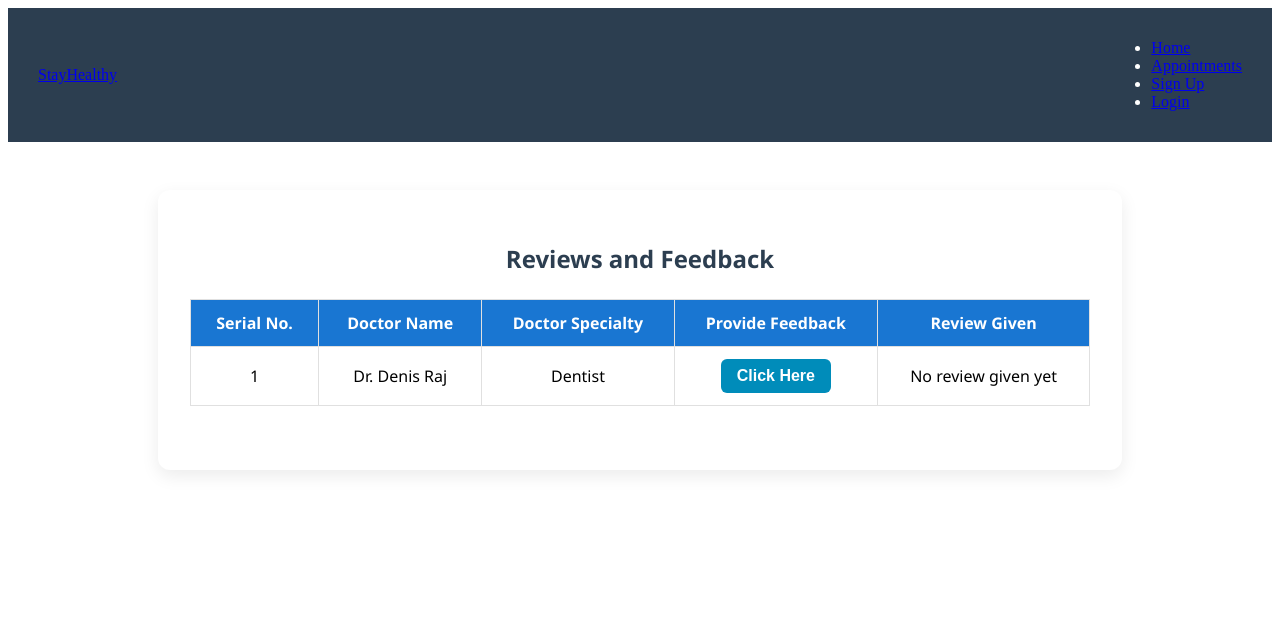
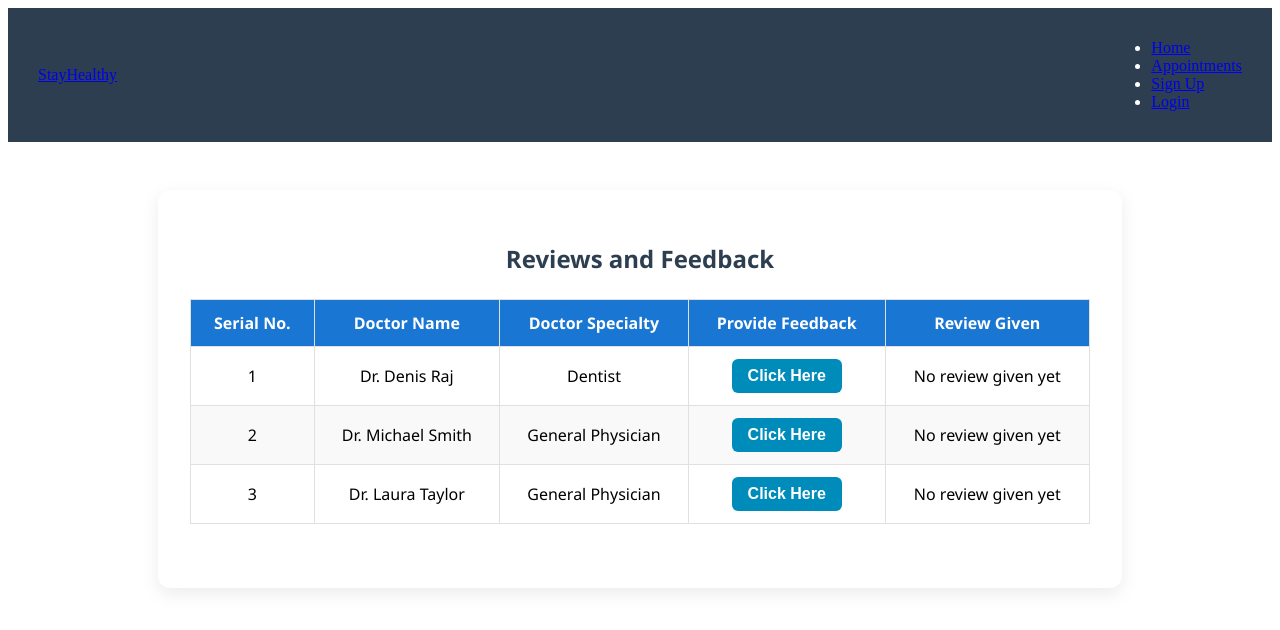
Before and after one commit to sarap9/med_appt., a React (Vite) app: page /reviews in a window 1280 px wide. Shown: the top 630 px of the page. Built offline with nearby package versions, Linux system fonts and the light colour scheme.

Commit message:
Complete Exercise 4 - Integrated ReviewForm component with doctor context data

```diff
--- a/src/App.jsx
+++ b/src/App.jsx
@@ -6,6 +6,13 @@ import ReviewForm from './Components/ReviewForm/ReviewForm';
 import 'reactjs-popup/dist/index.css';
 
 function App() {
+  // Datos contextuales de doctores para la integración del ReviewForm
+  const doctorsData = [
+    { id: 1, name: 'Dr. Denis Raj', specialty: 'Dentist' },
+    { id: 2, name: 'Dr. Michael Smith', specialty: 'General Physician' },
+    { id: 3, name: 'Dr. Laura Taylor', specialty: 'General Physician' }
+  ];
+
   return (
     <BrowserRouter>
       <Notification>
@@ -16,7 +23,7 @@ function App() {
               element={
                 <>
                   <InstantConsultation />
-                  <ReviewForm />
+                  <ReviewForm doctorsData={doctorsData} />
                 </>
               }
             />
@@ -25,11 +32,11 @@ function App() {
               element={
                 <>
                   <InstantConsultation />
-                  <ReviewForm />
+                  <ReviewForm doctorsData={doctorsData} />
                 </>
               }
             />
-            <Route path="/reviews" element={<ReviewForm />} />
+            <Route path="/reviews" element={<ReviewForm doctorsData={doctorsData} />} />
           </Routes>
         </div>
       </Notification>
--- a/src/Components/ReviewForm/ReviewForm.jsx
+++ b/src/Components/ReviewForm/ReviewForm.jsx
@@ -1,19 +1,27 @@
 import React, { useState } from 'react';
 import './ReviewForm.css';
 
-function ReviewForm() {
-  const [showForm, setShowForm] = useState(false);
-  const [submittedMessage, setSubmittedMessage] = useState(null);
+function ReviewForm({ doctorsData }) {
+  // Datos por defecto en caso de no recibir la prop doctorsData
+  const initialDoctors = doctorsData || [
+    { id: 1, name: 'Dr. Denis Raj', specialty: 'Dentist' },
+    { id: 2, name: 'Dr. Michael Smith', specialty: 'General Physician' },
+    { id: 3, name: 'Dr. Laura Taylor', specialty: 'General Physician' }
+  ];
+
+  const [reviews, setReviews] = useState({});
+  const [activeDoctor, setActiveDoctor] = useState(null);
   const [showWarning, setShowWarning] = useState(false);
-  const [isButtonDisabled, setIsButtonDisabled] = useState(false);
   const [formData, setFormData] = useState({
     name: '',
     review: '',
     rating: 0
   });
 
-  const handleButtonClick = () => {
-    setShowForm(true);
+  const handleOpenForm = (doctor) => {
+    setActiveDoctor(doctor);
+    setFormData({ name: '', review: '', rating: 0 });
+    setShowWarning(false);
   };
 
   const handleChange = (e) => {
@@ -27,10 +35,16 @@ function ReviewForm() {
   const handleSubmit = (e) => {
     e.preventDefault();
     if (formData.name.trim() && formData.review.trim() && formData.rating > 0) {
-      setSubmittedMessage(formData);
-      setShowForm(false);
+      setReviews((prev) => ({
+        ...prev,
+        [activeDoctor.id]: {
+          name: formData.name,
+          review: formData.review,
+          rating: formData.rating
+        }
+      }));
+      setActiveDoctor(null);
       setShowWarning(false);
-      setIsButtonDisabled(true);
     } else {
       setShowWarning(true);
     }
@@ -51,30 +65,38 @@ function ReviewForm() {
           </tr>
         </thead>
         <tbody>
-          <tr>
-            <td>1</td>
-            <td>Dr. Denis Raj</td>
-            <td>Dentist</td>
+          {initialDoctors.map((doc, index) => {
+            const hasReview = reviews[doc.id];
+            return (
+              <tr key={doc.id}>
+                <td>{index + 1}</td>
+                <td>{doc.name}</td>
+                <td>{doc.specialty}</td>
                 <td>
                   <button
                     className="btn-give-review"
-                onClick={handleButtonClick}
-                disabled={isButtonDisabled}
+                    onClick={() => handleOpenForm(doc)}
+                    disabled={!!hasReview}
                   >
-                {isButtonDisabled ? 'Submitted' : 'Click Here'}
+                    {hasReview ? 'Submitted' : 'Click Here'}
                   </button>
                 </td>
                 <td>
-              {submittedMessage ? submittedMessage.review : 'No review given yet'}
+                  {hasReview ? hasReview.review : 'No review given yet'}
                 </td>
               </tr>
+            );
+          })}
         </tbody>
       </table>
 
-      {showForm && (
+      {activeDoctor && (
         <div className="modal-overlay">
           <form onSubmit={handleSubmit} className="feedback-form">
-            <h3>Give Your Feedback</h3>
+            <h3>Give Your Feedback for {activeDoctor.name}</h3>
+            <p style={{ margin: '0 0 1rem 0', color: '#666', fontSize: '0.9rem' }}>
+              Specialty: <strong>{activeDoctor.specialty}</strong>
+            </p>
 
             {showWarning && (
               <p className="warning-msg">Please fill out all fields including rating.</p>
@@ -124,7 +146,7 @@ function ReviewForm() {
               <button
                 type="button"
                 className="btn-cancel"
-                onClick={() => setShowForm(false)}
+                onClick={() => setActiveDoctor(null)}
               >
                 Cancel
               </button>
@@ -132,15 +154,6 @@ function ReviewForm() {
           </form>
         </div>
       )}
-
-      {submittedMessage && (
-        <div className="submitted-feedback-card">
-          <h3>Submitted Feedback:</h3>
-          <p><strong>Name:</strong> {submittedMessage.name}</p>
-          <p><strong>Review:</strong> {submittedMessage.review}</p>
-          <p><strong>Rating:</strong> {'★'.repeat(submittedMessage.rating)}</p>
-        </div>
-      )}
     </div>
   );
 }
```
Lines whose indentation alone changed are shown as unchanged.
